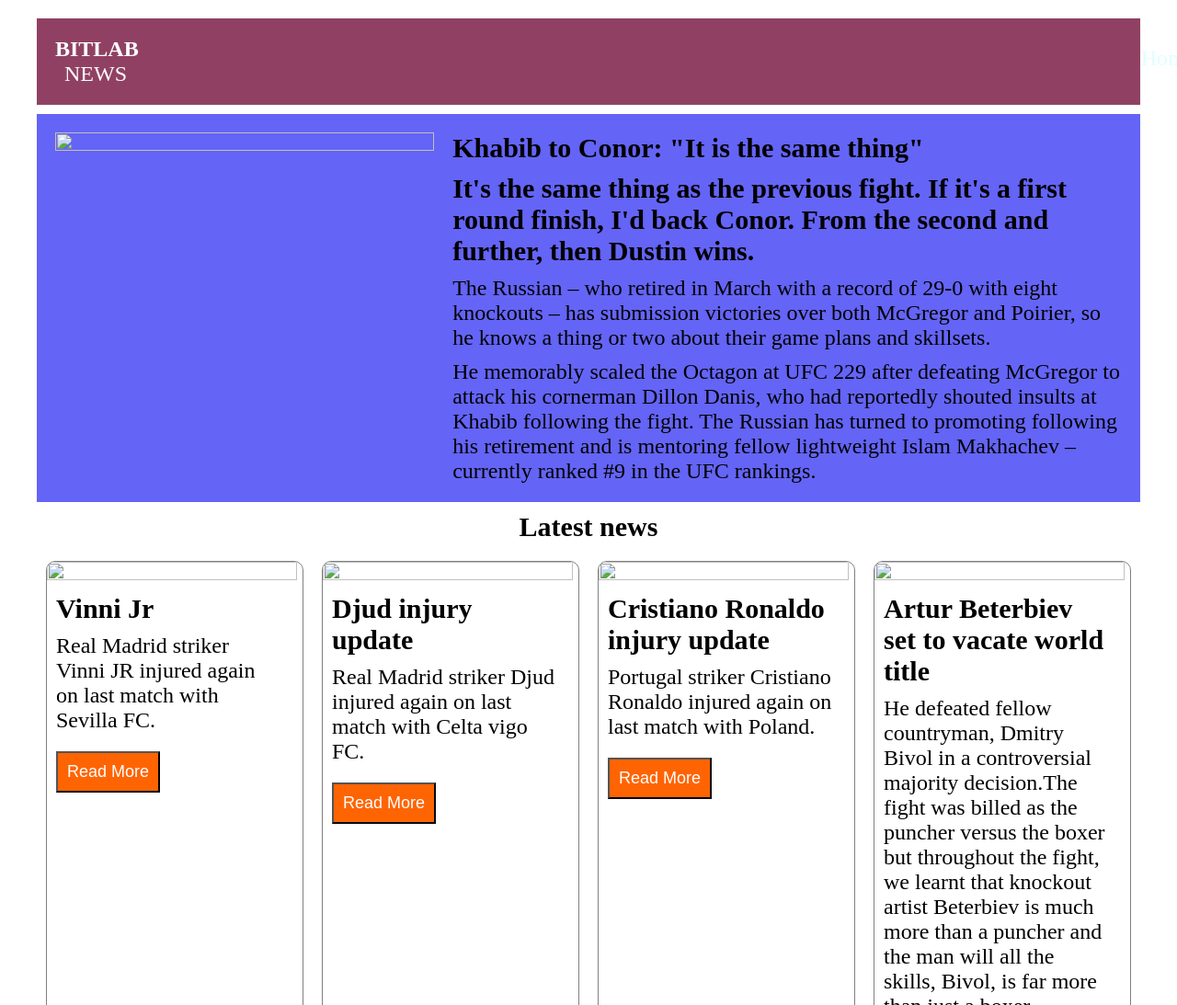
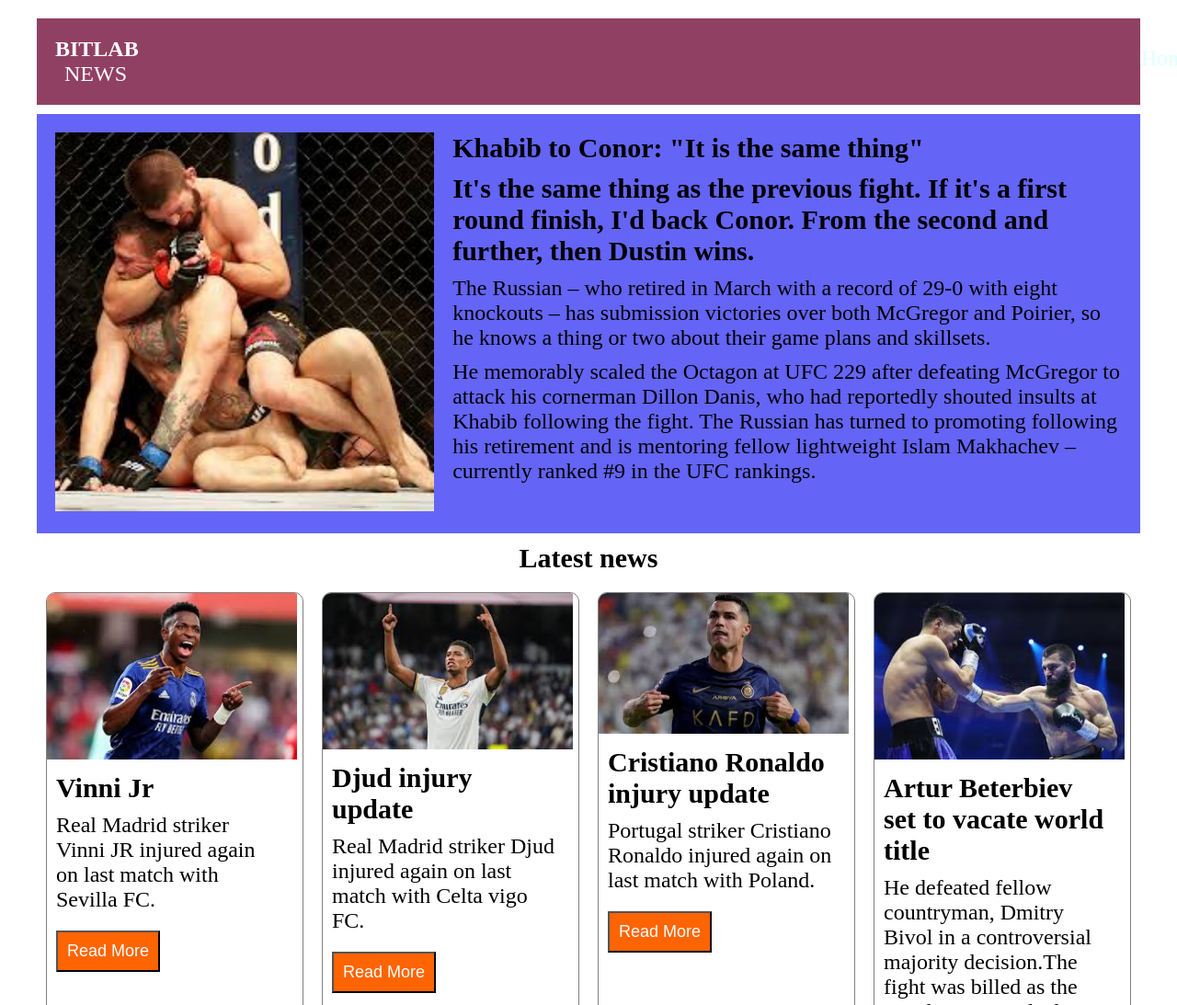
Before and after one commit to BekbolatImashev/SPT1, a plain HTML site: page index.html in a window 1280 px wide. Shown: the top 1093 px of the page at 92% size. Drawn offline with Linux system fonts and the light colour scheme.

Commit message:
Update index.html

```diff
--- a/index.html
+++ b/index.html
@@ -31,7 +31,7 @@
     </div>
     <div class="contentNews">
         <div class="contentNewsImg">
-            <img src="/sprintTask/habib.jpg" style="width: 100%; height: 100%;">
+            <img src="habib.jpg" style="width: 100%; height: 100%;">
         </div>
         <div class="contentNewsText">
             <p class="headerNews">Khabib to Conor: "It is the same thing"</p>
@@ -49,7 +49,7 @@
     <div class="contentAllNews">
         <div class="contentNews1">
             <div class="contentNews1Image">
-                <img src="/sprintTask/vini.jpg" style="height: 100%; width: 100%; margin: 0px;">
+                <img src="vini.jpg" style="height: 100%; width: 100%; margin: 0px;">
             </div>
             <div class="contentNews1Text">
                 <p class="headerNews">Vinni Jr</p>
@@ -60,7 +60,7 @@
         </div>
         <div class="contentNews1">
             <div class="contentNews1Image">
-                <img src="/sprintTask/djud.jpg" style="height: 100%; width: 100%; margin: 0px;">
+                <img src="djud.jpg" style="height: 100%; width: 100%; margin: 0px;">
             </div>
             <div class="contentNews1Text">
                 <p class="headerNews">Djud injury update</p>
@@ -71,7 +71,7 @@
         </div>
         <div class="contentNews1">
             <div class="contentNews1Image">
-                <img src="/sprintTask/crish.jpg" style="height: 100%; width: 100%; margin: 0px;">
+                <img src="crish.jpg" style="height: 100%; width: 100%; margin: 0px;">
             </div>
             <div class="contentNews1Text">
                 <p class="headerNews">Cristiano Ronaldo injury update</p>
@@ -82,7 +82,7 @@
         </div>
         <div class="contentNews1">
             <div class="contentNews1Image">
-                <img src="/sprintTask/btr.jpg" style="height: 100%; width: 100%; margin: 0px;">
+                <img src="btr.jpg" style="height: 100%; width: 100%; margin: 0px;">
             </div>
             <div class="contentNews1Text">
                 <p class="headerNews">Artur Beterbiev set to vacate world title</p>
```
